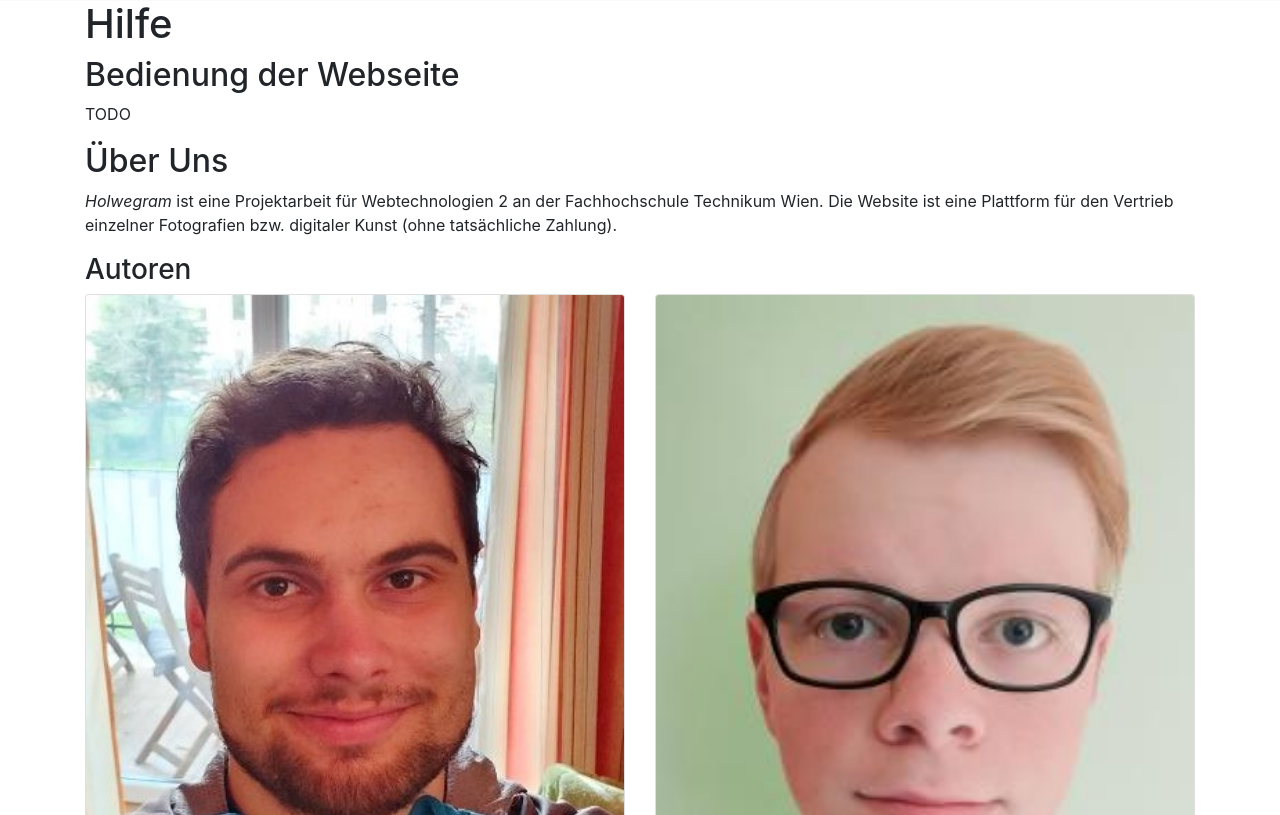
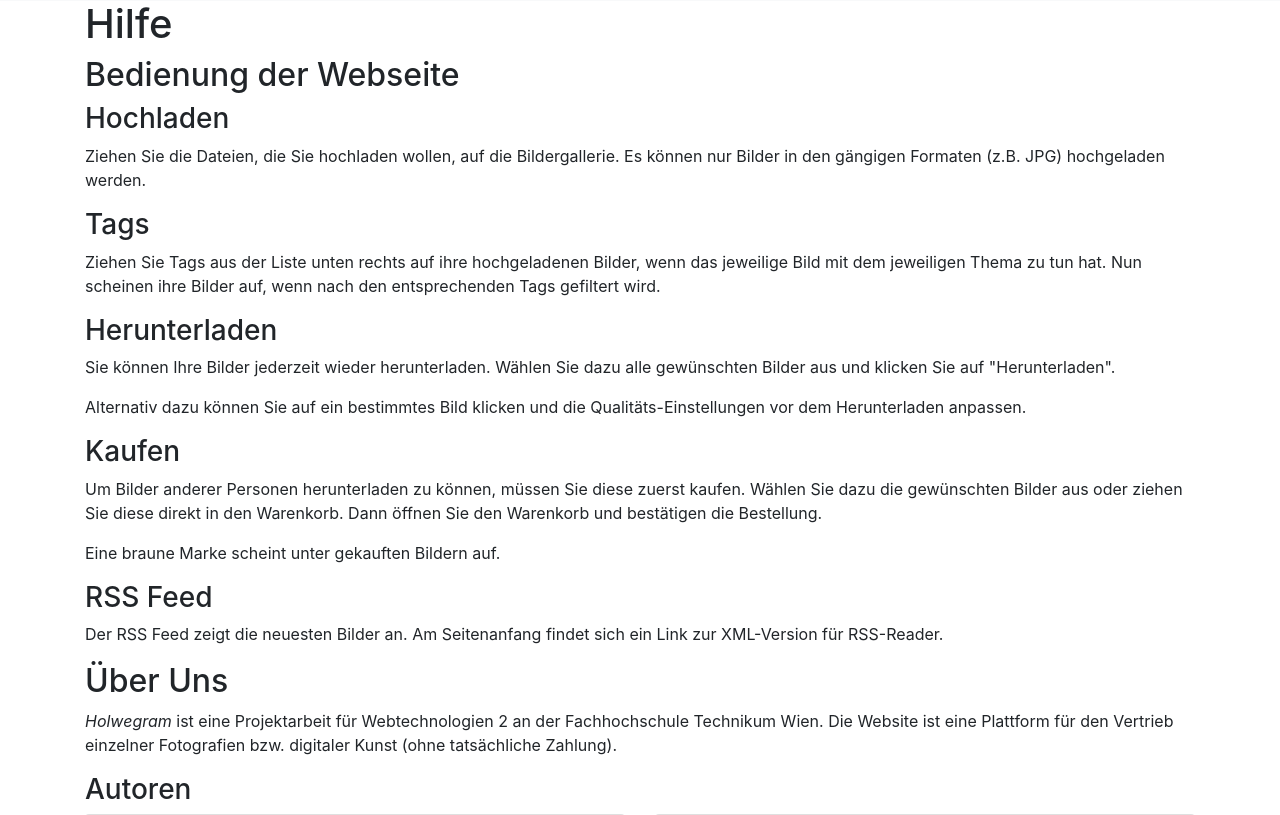
Before and after one commit to ManuelB095/WebTechProjektSS, a PHP site: page /help in a window 1280 px wide. Shown: the part 100-915 px from the top of the page. Run offline with PHP 8.4, Linux system fonts and the light colour scheme.

Commit message:
Anleitung

```diff
--- a/controller/createproduct.php
+++ b/controller/createproduct.php
@@ -106,7 +106,7 @@ if( move_uploaded_file($file["tmp_name"], "ugc/full/$pid/$sourcefilename") )
     $imagick->setImageFormat('jpg');
     $imagick->setImageCompression(Imagick::COMPRESSION_JPEG);
     $imagick->setImageCompressionQuality(90);
-    $imagick->thumbnailImage(300, 250, false, false);
+    $imagick->thumbnailImage(150, 150, true, false);
     file_put_contents("ugc/thumb/$pid.jpg", $imagick);
     */
 
--- a/subpages/help.php
+++ b/subpages/help.php
@@ -1,7 +1,18 @@
 <h1>Hilfe</h1>
 
 <h2>Bedienung der Webseite</h2>
-<p>TODO</p>
+<h3>Hochladen</h3>
+<p>Ziehen Sie die Dateien, die Sie hochladen wollen, auf die Bildergallerie. Es können nur Bilder in den gängigen Formaten (z.B. JPG) hochgeladen werden.</p>
+<h3>Tags</h3>
+<p>Ziehen Sie Tags aus der Liste unten rechts auf ihre hochgeladenen Bilder, wenn das jeweilige Bild mit dem jeweiligen Thema zu tun hat. Nun scheinen ihre Bilder auf, wenn nach den entsprechenden Tags gefiltert wird.</p>
+<h3>Herunterladen</h3>
+<p>Sie können Ihre Bilder jederzeit wieder herunterladen. Wählen Sie dazu alle gewünschten Bilder aus und klicken Sie auf "Herunterladen".</p>
+<p>Alternativ dazu können Sie auf ein bestimmtes Bild klicken und die Qualitäts-Einstellungen vor dem Herunterladen anpassen.</p>
+<h3>Kaufen</h3>
+<p>Um Bilder anderer Personen herunterladen zu können, müssen Sie diese zuerst kaufen. Wählen Sie dazu die gewünschten Bilder aus oder ziehen Sie diese direkt in den Warenkorb. Dann öffnen Sie den Warenkorb und bestätigen die Bestellung.</p>
+<p>Eine braune Marke scheint unter gekauften Bildern auf.</p>
+<h3>RSS Feed</h3>
+<p>Der RSS Feed zeigt die neuesten Bilder an. Am Seitenanfang findet sich ein Link zur XML-Version für RSS-Reader.</p>
 
 <h2>Über Uns</h2>
 <p><em><?php echo Config('app','name'); ?></em> ist eine Projektarbeit für Webtechnologien 2 an der Fachhochschule Technikum Wien. Die Website ist eine Plattform für den Vertrieb einzelner Fotografien bzw. digitaler Kunst (ohne tatsächliche Zahlung).</p>
```
